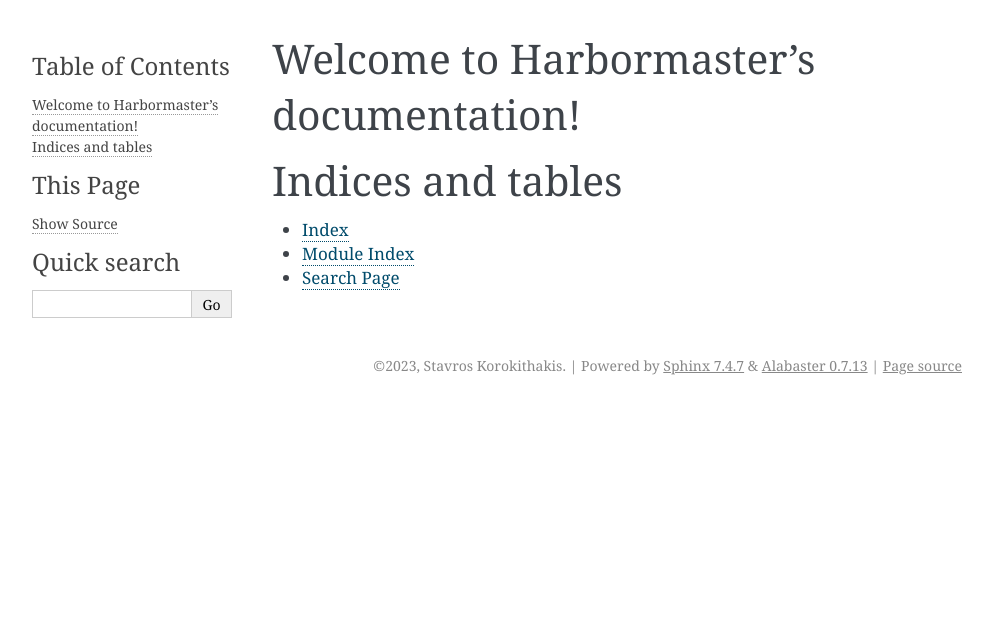
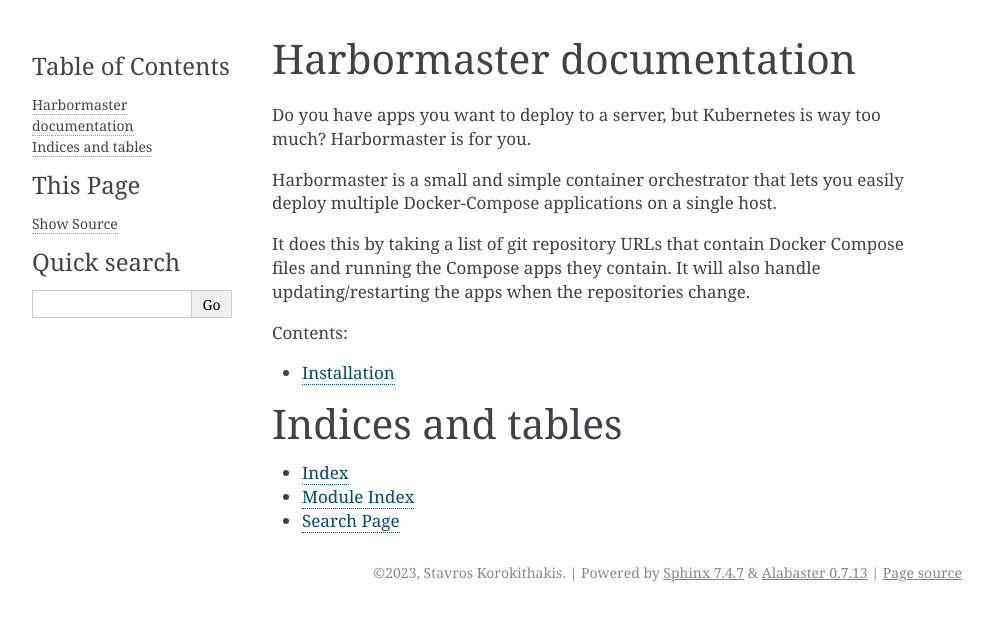
Before and after one commit to skorokithakis/harbormaster, a Sphinx documentation site: the page built from docs/source/index.rst, in a window 1280 px wide. Shown: the top 621 px of the page, without its empty margins (148-1141 px from the left). Built offline with Sphinx 7.4.7, drawn with Linux system fonts in a browser that asks for light colours.

Commit message:
doc: Add documentation

```diff
--- a/docs/source/conf.py
+++ b/docs/source/conf.py
@@ -14,7 +14,7 @@
 # -- General configuration ---------------------------------------------------
 # https://www.sphinx-doc.org/en/master/usage/configuration.html#general-configuration
 
-extensions: List[str] = []
+extensions: List[str] = ["myst_parser"]
 
 templates_path: List[str] = ["_templates"]
 exclude_patterns: List[str] = []
@@ -25,3 +25,14 @@
 
 html_theme = "alabaster"
 html_static_path = ["_static"]
+
+myst_enable_extensions = [
+    "colon_fence",
+    "fieldlist",
+    "html_admonition",
+    "linkify",
+    "replacements",
+    "smartquotes",
+    "strikethrough",
+    "tasklist",
+]
--- a/docs/source/index.rst
+++ b/docs/source/index.rst
@@ -1,14 +1,22 @@
-.. Harbormaster documentation master file, created by
-   sphinx-quickstart on Tue Jul 25 01:55:12 2023.
-   You can adapt this file completely to your liking, but it should at least
-   contain the root `toctree` directive.
+Harbormaster documentation
+==========================
 
-Welcome to Harbormaster's documentation!
-========================================
+Do you have apps you want to deploy to a server, but Kubernetes is way too much?
+Harbormaster is for you.
+
+Harbormaster is a small and simple container orchestrator that lets you easily deploy
+multiple Docker-Compose applications on a single host.
+
+It does this by taking a list of git repository URLs that contain Docker
+Compose files and running the Compose apps they contain. It will also handle
+updating/restarting the apps when the repositories change.
+
 
 .. toctree::
    :maxdepth: 2
    :caption: Contents:
+
+   installation.md
 
 
 
--- a/pyproject.toml
+++ b/pyproject.toml
@@ -12,7 +12,7 @@
 harbormaster = "docker_harbormaster.cli:cli"
 
 [tool.poetry.dependencies]
-python = ">=3.7,<4"
+python = ">=3.8,<4"
 PyYAML = ">=6.0.0"
 click = ">=8.1.3"
 attrs = ">=21.2.0"
@@ -25,6 +25,8 @@
 
 [tool.poetry.group.dev.dependencies]
 sphinx-rtd-theme = "^1.2.2"
+myst-parser = "^2.0.0"
+linkify-it-py = "^2.0.2"
 
 [build-system]
 requires = ["poetry-core>=1.0.0"]
```
Also changed, not shown: README.md (+6 -2 lines), docs/source/installation.md (added, +37 -0 lines), 1 other file.
